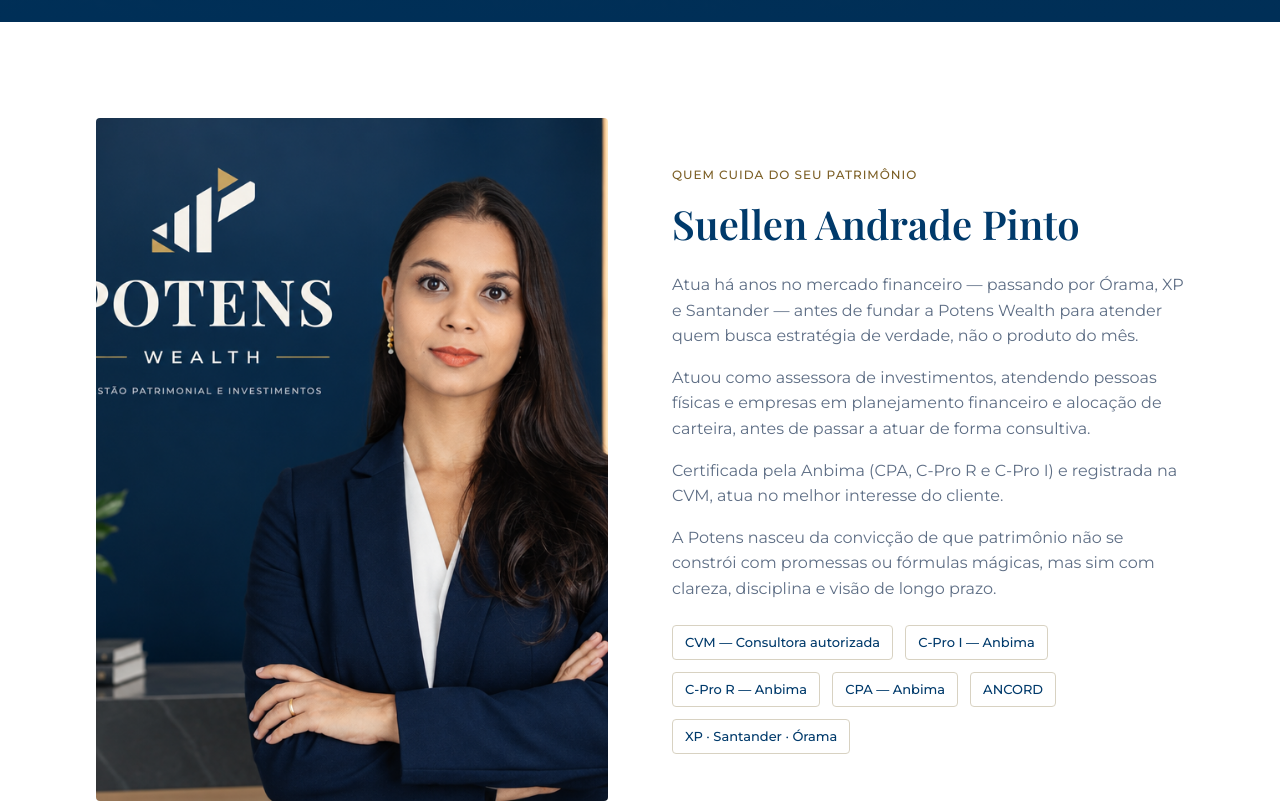
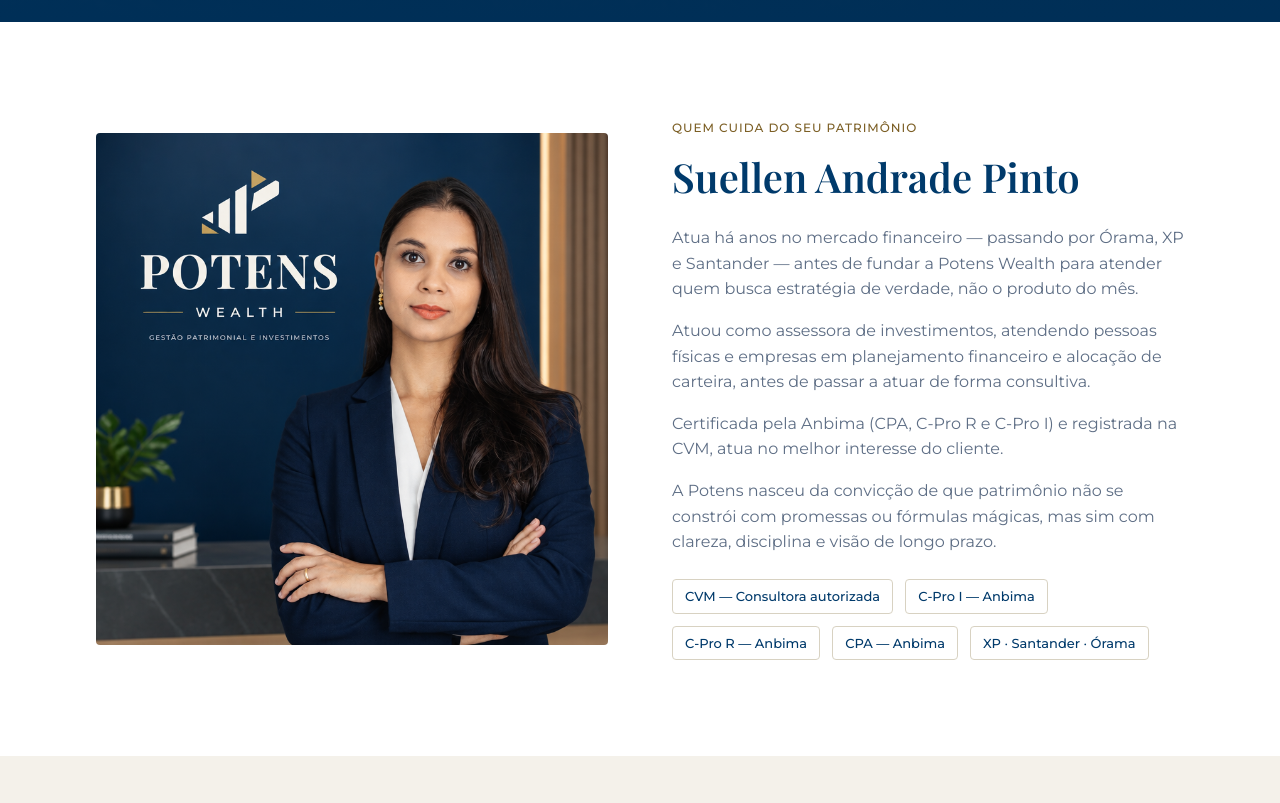
Before and after one commit to suellencna/Potens-site, a website: page public/index.html in a window 1280 px wide. Shown: the part 778-1581 px from the top of the page. Drawn offline with nearby package versions, Linux system fonts and the light colour scheme.

Commit message:
Ajusta foto e remove ANCORD

```diff
--- a/public/index.html
+++ b/public/index.html
@@ -249,9 +249,7 @@
         }
         .sobre-img img {
             width: 100%;
-            aspect-ratio: 3/4;
-            object-fit: cover;
-            object-position: center center;
+            object-fit: contain;
         }
         .sobre-text .label {
             color: var(--gold-text);
@@ -774,7 +772,6 @@
                     <span class="credential-tag">C-Pro I — Anbima</span>
                     <span class="credential-tag">C-Pro R — Anbima</span>
                     <span class="credential-tag">CPA — Anbima</span>
-                    <span class="credential-tag">ANCORD</span>
                     <span class="credential-tag">XP · Santander · Órama</span>
                 </div>
             </div>
```
